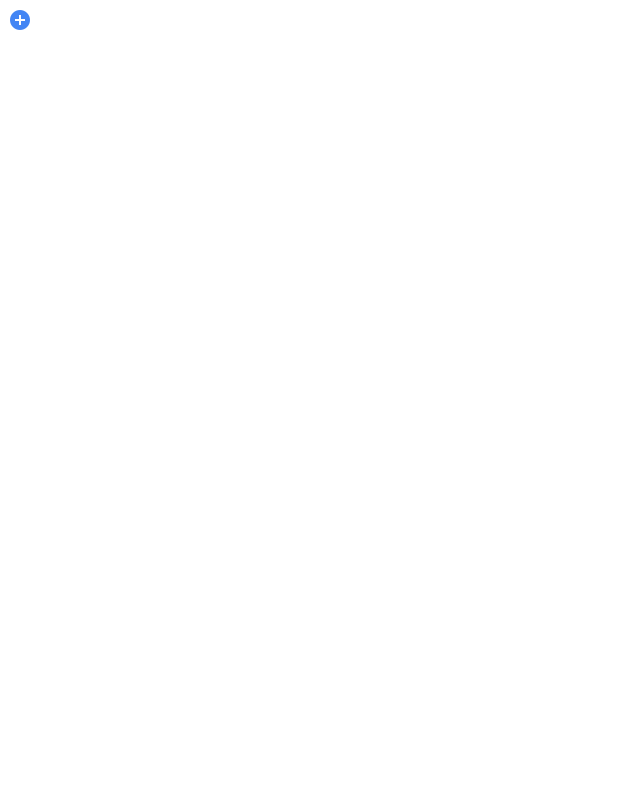
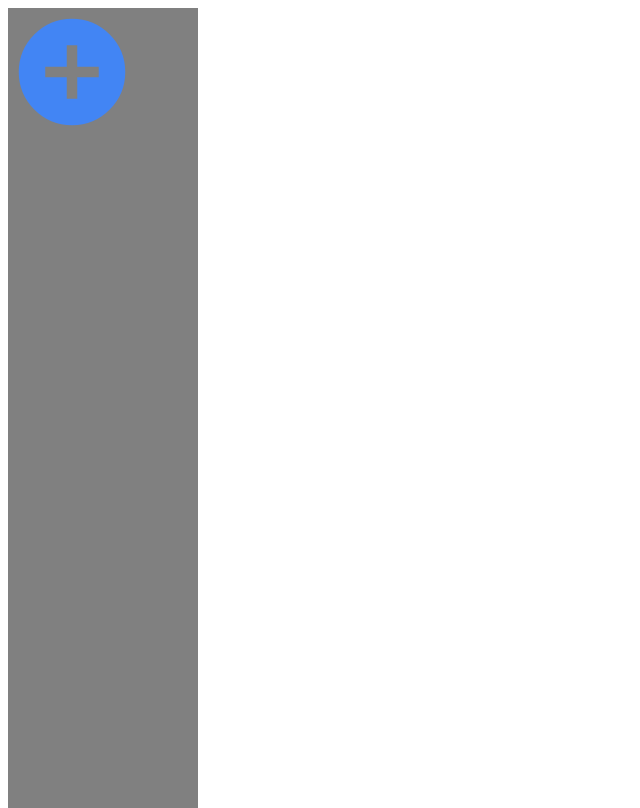
Before and after one commit to Sagelyyy/top-todo-list, a website built with webpack: page dist/index.html in a window 1280 px wide. Shown: the whole page, without its empty margins (0-640 px from the left). Built offline with nearby package versions, Linux system fonts and the light colour scheme.

Commit message:
setting up basic functions and imports/exports

```diff
--- a/src/index.js
+++ b/src/index.js
@@ -1 +1,9 @@
 import './style.css'
+import { NAVIGATION } from './sidebar';
+
+
+function init(){
+    NAVIGATION.pushNewButton()
+}
+
+window.onload = init
--- /dev/null
+++ b/src/sidebar.js
@@ -0,0 +1,13 @@
+import { TODO } from "./todo";
+
+export const NAVIGATION = function (){
+
+    function pushNewButton(){
+        const newListBtn = document.querySelector('#new-list')
+        newListBtn.onclick = function () {console.log(TODO.createList('test', 'test description', 'now', 'high'));};
+    }
+
+    return{
+        pushNewButton
+    }
+}();
--- a/src/style.css
+++ b/src/style.css
@@ -1,3 +1,7 @@
+html, body{
+    height: 100%;
+}
+
 .material-icons {
     font-family: 'Material Icons';
     font-weight: normal;
@@ -26,3 +30,19 @@
 .material-icons.blue{
     color: #4285F4;
 }
+
+.material-icons.md-18 { font-size: 18px; }
+.material-icons.md-24 { font-size: 24px; }
+.material-icons.md-36 { font-size: 36px; }
+.material-icons.md-48 { font-size: 48px; }
+.material-icons.md-128 { font-size: 128px; }
+
+nav{
+    background-color: gray;
+    height: 100%;
+    width: 15%;
+}
+
+span{
+    cursor: pointer;
+}
--- /dev/null
+++ b/src/todo.js
@@ -0,0 +1,10 @@
+export const TODO = (function () {
+
+    const createList = (title, desc, date, priority) => {
+        return{title, desc, date, priority}
+    }
+
+    return{
+        createList
+    }
+})();
```
Also changed, not shown: dist/index.html, dist/main.js, src/elements.js (added).
